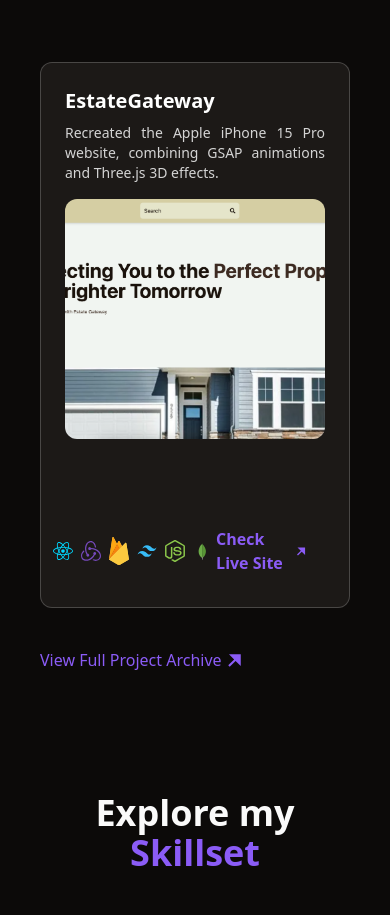
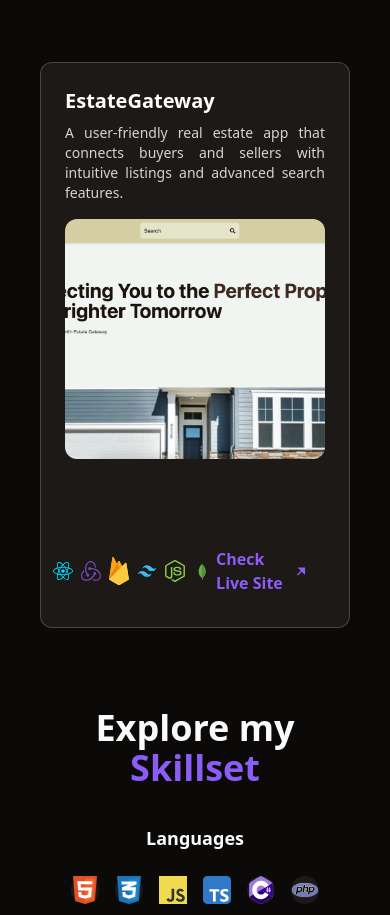
Before and after one commit to dangol-anish/anishdangol, a Next.js app: page / in a window 390 px wide. Shown: the part 4988-5903 px from the top of the page. Built offline with nearby package versions, Linux system fonts and the light colour scheme.

Commit message:
update project description

```diff
--- a/components/GridSection.tsx
+++ b/components/GridSection.tsx
@@ -4,7 +4,7 @@ import { BentoGrid, BentoGridItem } from "./ui/BentoGrid";
 const Grid = () => {
   return (
     <section id="about">
-      <BentoGrid className="w-full py-20 px-10">
+      <BentoGrid className="w-full py-20 px-10 lg:px-0">
         {gridItems.map((item, i) => (
           <BentoGridItem
             key={i}
--- a/components/ProjectSection.tsx
+++ b/components/ProjectSection.tsx
@@ -75,11 +75,11 @@ export function ProjectSection() {
           </CardContainer>
         ))}
       </div>
-      <Link href="/project" className="text-violet-500 ">
+      {/* <Link href="/project" className="text-violet-500 ">
         <p className="my-10 flex ">
           View Full Project Archive <RiArrowRightUpFill size={25} />
         </p>
-      </Link>
+      </Link> */}
     </div>
   );
 }
--- a/components/ui/FloatingNav.tsx
+++ b/components/ui/FloatingNav.tsx
@@ -65,7 +65,7 @@ export const FloatingNav = () => {
               handleScroll(navItem.link.substring(1)); // Remove '#' from href
             }}
             className={cn(
-              "relative dark:text-neutral-50 items-center flex space-x-1 text-neutral-600 dark:hover:text-neutral-300 hover:text-neutral-500"
+              "relative dark:text-neutral-50 items-center flex space-x-1 text-neutral-600 dark:hover:text-neutral-300 hover:text-neutral-500 py-2"
             )}
           >
             <span className=" sm:block text-sm">{navItem.name}</span>
--- a/components/ui/floating-dock.tsx
+++ b/components/ui/floating-dock.tsx
@@ -61,7 +61,7 @@ const FloatingDockMobile = ({
             >
               <Link
                 href={item.href}
-                className="h-10 w-10 rounded-full bg-gray-50 dark:bg-stone-900 flex items-center justify-center"
+                className="h-7 w-7 rounded-full bg-gray-50 dark:bg-stone-900 flex items-center justify-center"
               >
                 <img
                   src={item.icon}
--- a/data/index.ts
+++ b/data/index.ts
@@ -108,7 +108,7 @@ export const projects = [
   {
     id: 4,
     title: "EstateGateway",
-    des: "Recreated the Apple iPhone 15 Pro website, combining GSAP animations and Three.js 3D effects.",
+    des: "A user-friendly real estate app that connects buyers and sellers with intuitive listings and advanced search features.",
     img: "/estategateway.png",
     iconLists: [
       "/re.svg",
```
